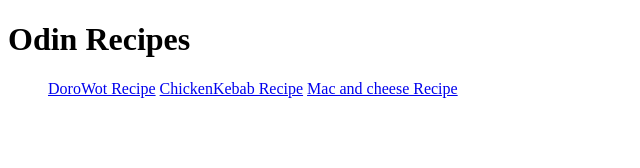
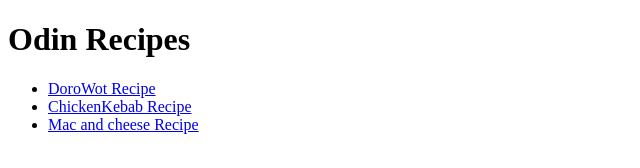
Before and after one commit to belkysupreme22/odin-recipes, a plain HTML site: page index.html in a window 1280 px wide. Shown: the whole page, without its empty margins (0-640 px from the left). Drawn offline with Linux system fonts and the light colour scheme.

Commit message:
edited the recipe list to be on separate lines

```diff
--- a/index.html
+++ b/index.html
@@ -8,9 +8,9 @@
 <body>
     <h1>Odin Recipes</h1>
     <ul>
-        <a href="recipes/dorowot.html">DoroWot Recipe</a>
-        <a href="recipes/chickenkebab.html">ChickenKebab Recipe</a>
-        <a href="recipes/macandcheese.html">Mac and cheese Recipe</a>
+        <li><a href="recipes/dorowot.html">DoroWot Recipe</a></li>
+        <li><a href="recipes/chickenkebab.html">ChickenKebab Recipe</a></li>
+        <li><a href="recipes/macandcheese.html">Mac and cheese Recipe</a></li>
     </ul>
 
 </body>
```
